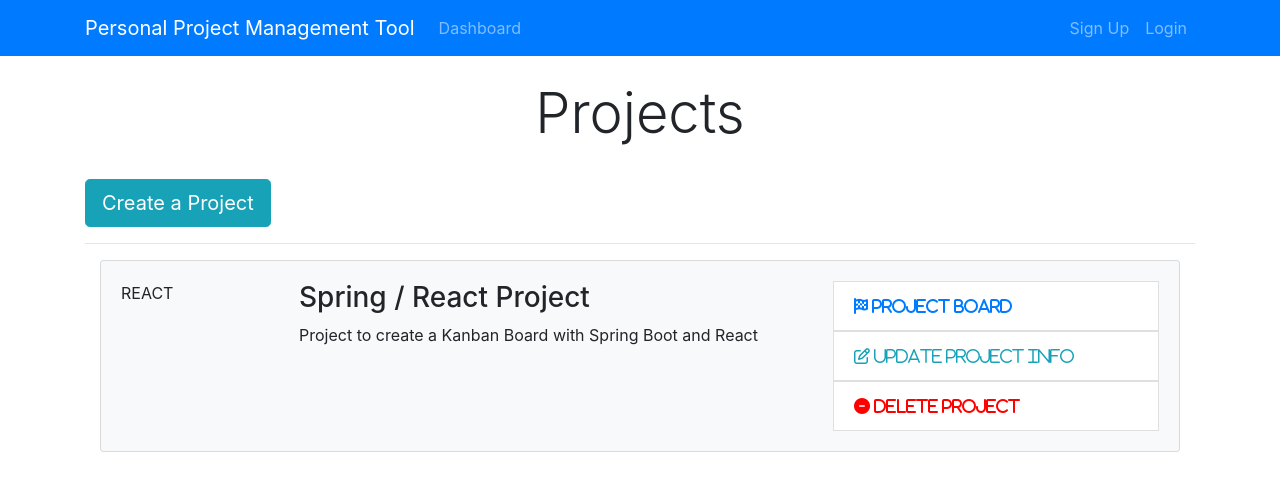
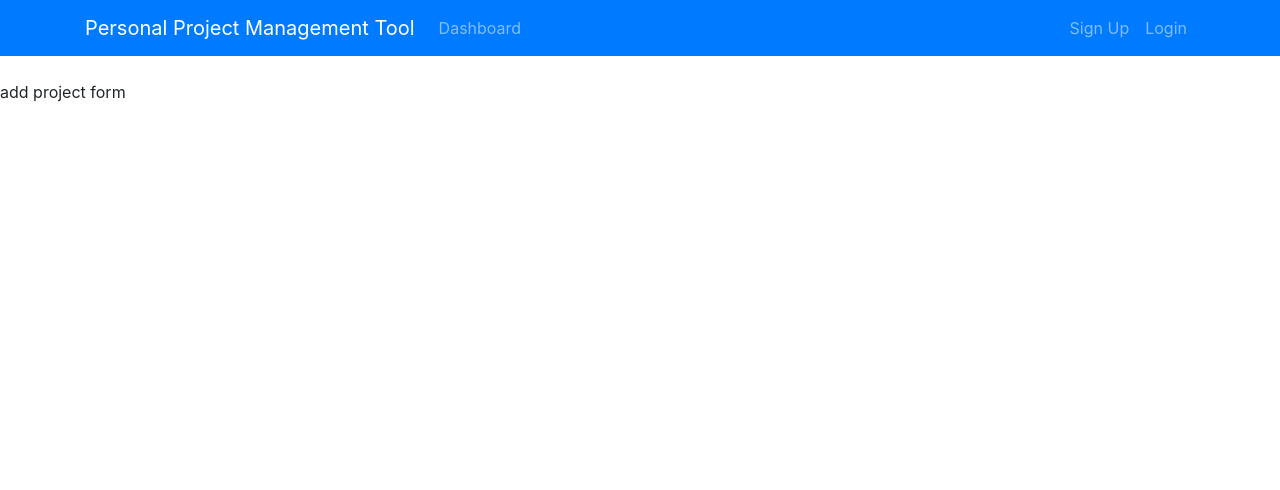
Before and after one commit to hervenesta/PersonalProjectTool, a React (Create React App) app in the folder ppmtool-react-client/: page /addProject in a window 1280 px wide. Shown: the top 490 px of the page. Built offline with nearby package versions, Linux system fonts and the light colour scheme.

Commit message:
React Router Functional Component

```diff
--- a/ppmtool-react-client/package.json
+++ b/ppmtool-react-client/package.json
@@ -9,6 +9,7 @@
     "bootstrap": "^4.5.0",
     "react": "^16.13.1",
     "react-dom": "^16.13.1",
+    "react-router-dom": "^5.2.0",
     "react-scripts": "3.4.1"
   },
   "scripts": {
--- a/ppmtool-react-client/src/App.js
+++ b/ppmtool-react-client/src/App.js
@@ -3,13 +3,18 @@
 import Dashboard from "./components/Dashboard";
 import Header from "./components/Layout/Header";
 import "bootstrap/dist/css/bootstrap.min.css";
+import { BrowserRouter as Router, Route } from "react-router-dom";
+import AddProject from "./components/Project/AddProject";
 
 function App() {
   return (
-    <div className="App">
-      <Header />
-      <Dashboard />
-    </div>
+    <Router>
+      <div className="App">
+        <Header />
+        <Route exact path="/dashboard" component={Dashboard} />
+        <Route exact path="/addProject" component={AddProject} />
+      </div>
+    </Router>
   );
 }
 
--- a/ppmtool-react-client/src/components/Dashboard.js
+++ b/ppmtool-react-client/src/components/Dashboard.js
@@ -1,5 +1,6 @@
 import React, { Component } from "react";
 import ProjectItem from "./Project/ProjectItem";
+import CreateProjectButton from "./Project/CreateProjectButton";
 
 class Dashboard extends Component {
   render() {
@@ -11,9 +12,7 @@
               <div className="col-md-12">
                 <h1 className="display-4 text-center">Projects</h1>
                 <br />
-                <a href="ProjectForm.html" className="btn btn-lg btn-info">
-                  Create a Project
-                </a>
+                <CreateProjectButton />
                 <br />
                 <hr />
                 <ProjectItem />
--- /dev/null
+++ b/ppmtool-react-client/src/components/Project/AddProject.js
@@ -0,0 +1,9 @@
+import React, { Component } from "react";
+
+class AddProject extends Component {
+  render() {
+    return <div>add project form</div>;
+  }
+}
+
+export default AddProject;
--- /dev/null
+++ b/ppmtool-react-client/src/components/Project/CreateProjectButton.js
@@ -0,0 +1,14 @@
+import React from "react";
+import { Link } from "react-router-dom";
+
+const CreateProjectButton = () => {
+  return (
+    <React.Fragment>
+      <Link to="/addProject" className="btn btn-lg btn-info">
+        Create a Project
+      </Link>
+    </React.Fragment>
+  );
+};
+
+export default CreateProjectButton;
```
Also changed, not shown: 1 other file (tests, documents, lock files or other folders).
